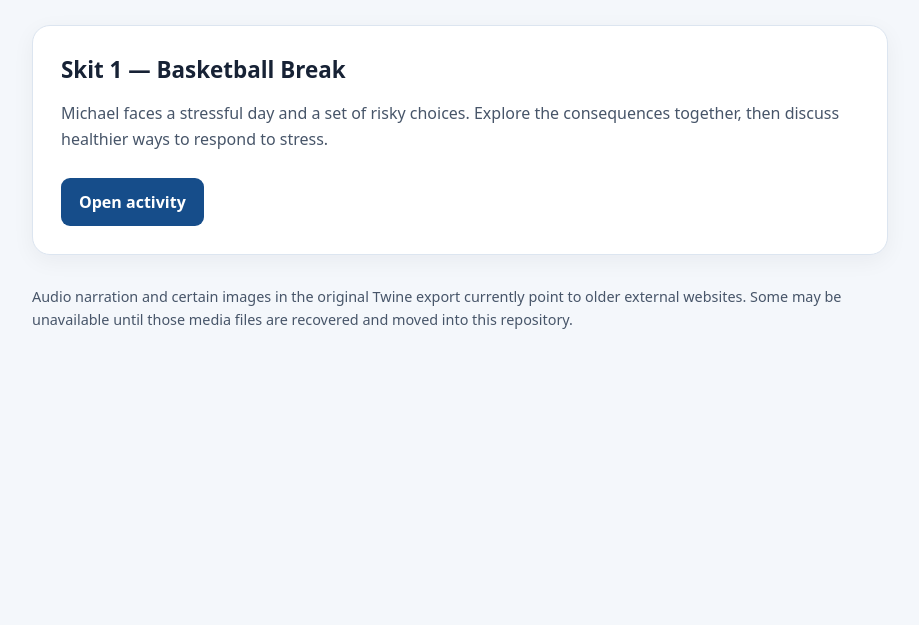
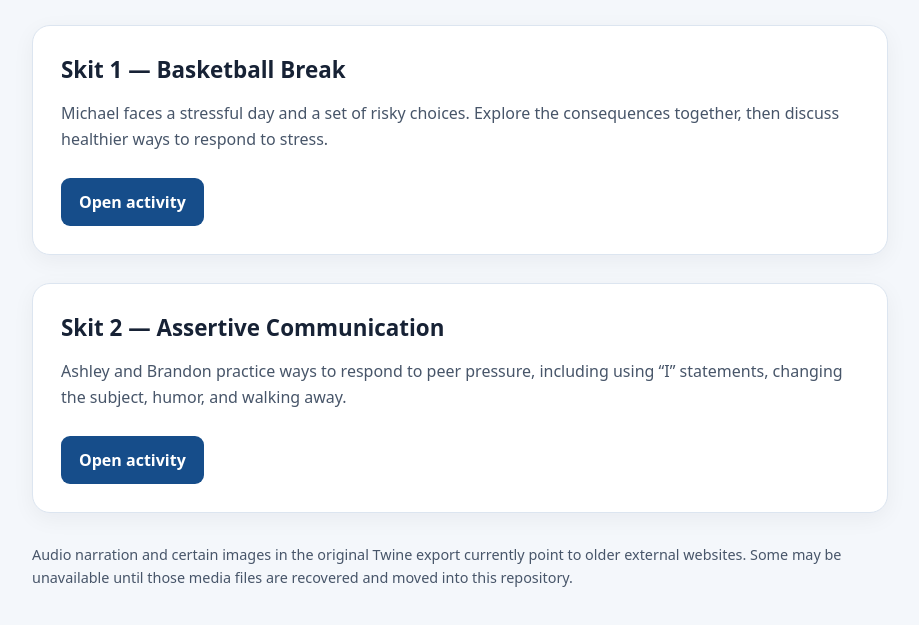
Before and after one commit to DCNG-Counterdrug/ddro-interactive-activities, a plain HTML site: page index.html in a window 1280 px wide. Shown: the part 255-880 px from the top of the page, without its empty margins (180-1099 px from the left). Before the commit the page ends 800 px from the top, so only its background shows below. Drawn offline with Linux system fonts and the light colour scheme.

Commit message:
Add Skit 2 to activity homepage

```diff
--- a/index.html
+++ b/index.html
@@ -23,5 +23,10 @@ header{padding:36px 0 12px}h1{font-size:clamp(2rem,5vw,3rem);line-height:1.1;mar
 <p>Michael faces a stressful day and a set of risky choices. Explore the consequences together, then discuss healthier ways to respond to stress.</p>
 <a class="button" href="./activities/skit-1.html">Open activity</a>
 </section>
+<section class="card" aria-labelledby="skit2-heading">
+<h2 id="skit2-heading">Skit 2 — Assertive Communication</h2>
+<p>Ashley and Brandon practice ways to respond to peer pressure, including using “I” statements, changing the subject, humor, and walking away.</p>
+<a class="button" href="./activities/skit-2.html">Open activity</a>
+</section>
 <p class="note">Audio narration and certain images in the original Twine export currently point to older external websites. Some may be unavailable until those media files are recovered and moved into this repository.</p>
 </main></body></html>
```
